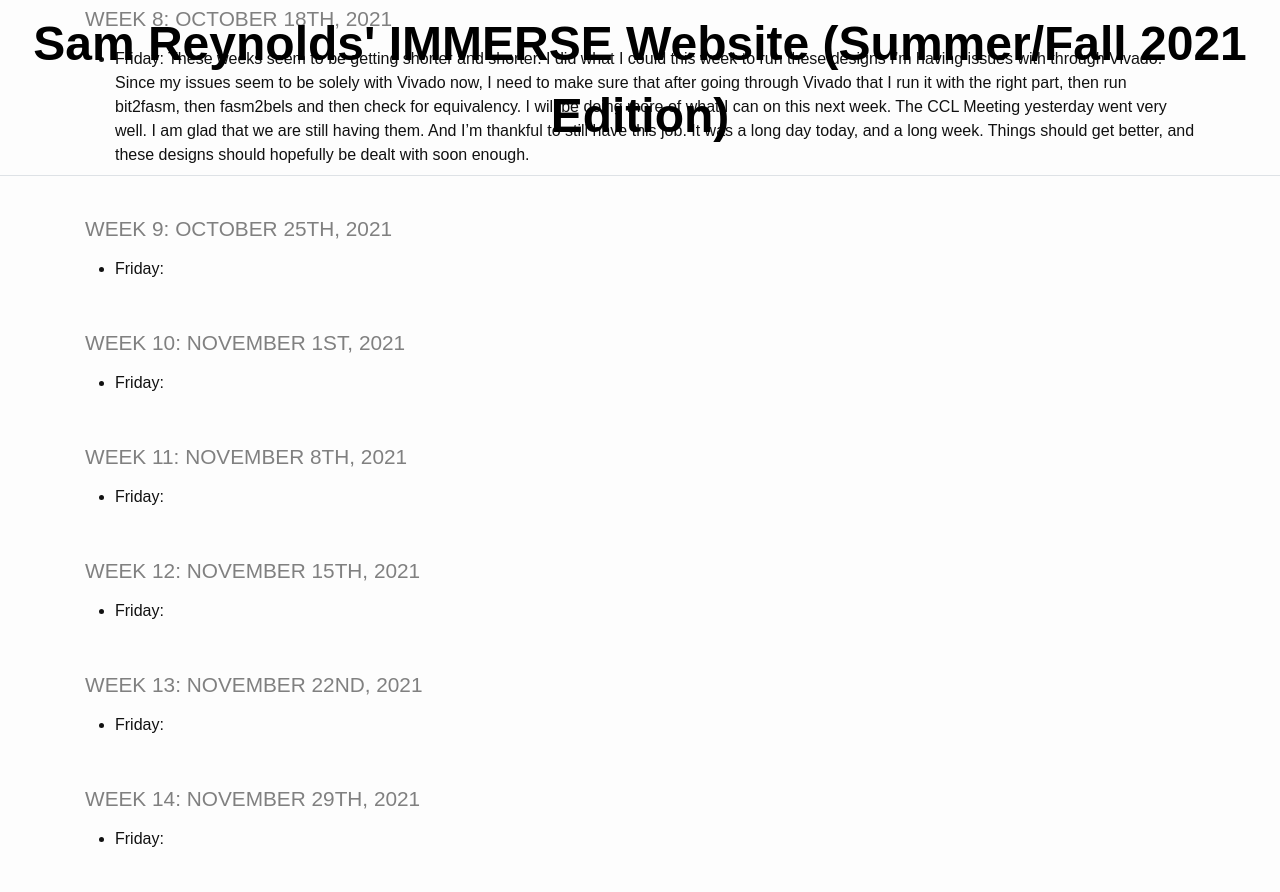
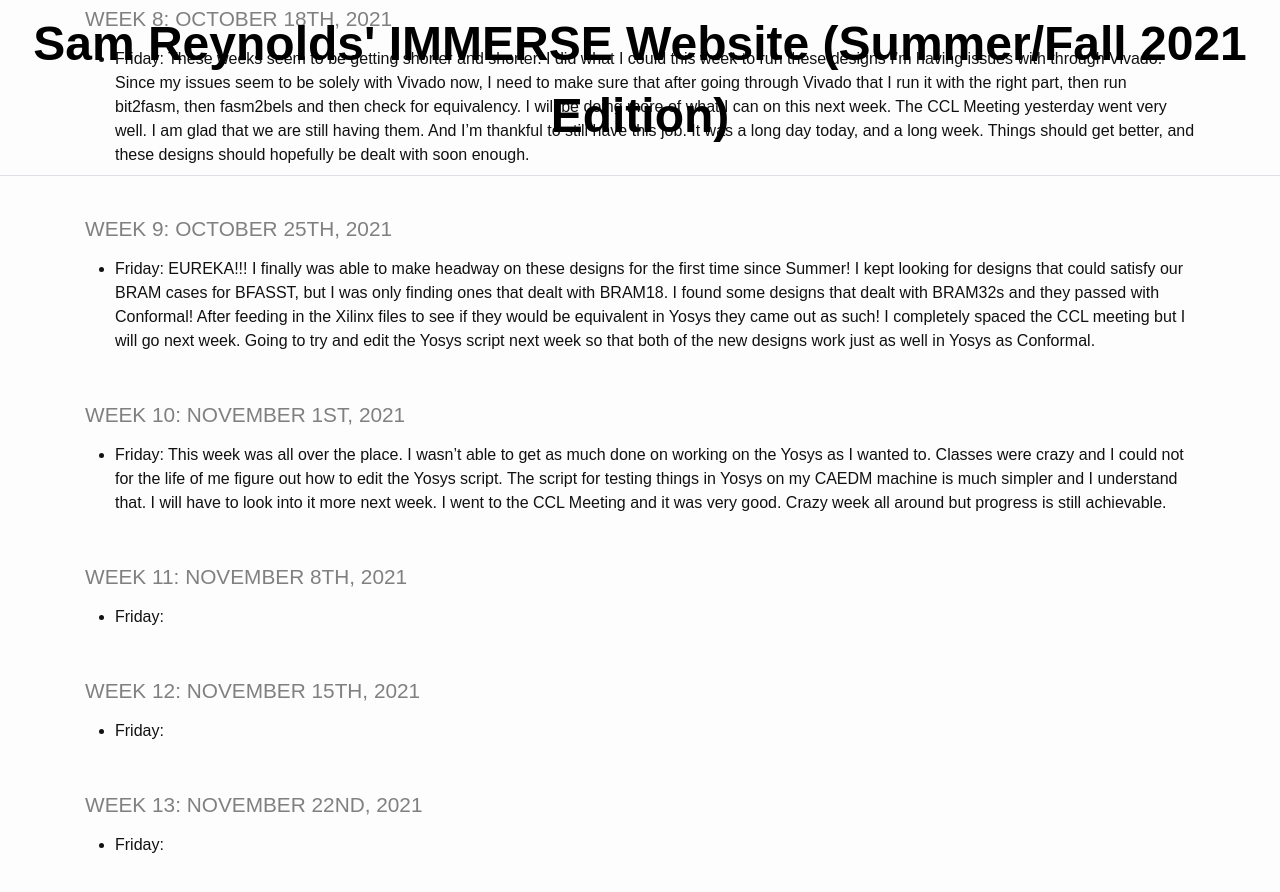
Before and after one commit to TheDHCreator/thedhcreator.github.io, a Jekyll site: the page built from _pages/log.md, in a window 1280 px wide and 900 px high, scrolled down 8985 px. Shown: the top 892 px of the window. Built offline with Jekyll 4.4.1, drawn with Linux system fonts in a browser that asks for light colours.

Commit message:
Forgot to put in last weeks commit until today, but I have two bram designs that now work, one single port, one dual port, one asynchronus, one synchronus, they are equivalent with Conformal but not quite yet with Yosys. Tests this week to try and mess with the script have been unsuccessful. Will return to trying to solve the problem on Monday.

```diff
--- a/_pages/log.md
+++ b/_pages/log.md
@@ -192,11 +192,11 @@ title: IMMERSE Log
 
 ### Week 9: October 25th, 2021
 
-* **Friday**:
+* **Friday**: EUREKA!!! I finally was able to make headway on these designs for the first time since Summer! I kept looking for designs that could satisfy our BRAM cases for BFASST, but I was only finding ones that dealt with BRAM18. I found some designs that dealt with BRAM32s and they passed with Conformal! After feeding in the Xilinx files to see if they would be equivalent in Yosys they came out as such! I completely spaced the CCL meeting but I will go next week. Going to try and edit the Yosys script next week so that both of the new designs work just as well in Yosys as Conformal.
 
 ### Week 10: November 1st, 2021
 
-* **Friday**:
+* **Friday**: This week was all over the place. I wasn't able to get as much done on working on the Yosys as I wanted to. Classes were crazy and I could not for the life of me figure out how to edit the Yosys script. The script for testing things in Yosys on my CAEDM machine is much simpler and I understand that. I will have to look into it more next week. I went to the CCL Meeting and it was very good. Crazy week all around but progress is still achievable.
 
 ### Week 11: November 8th, 2021
 
```
